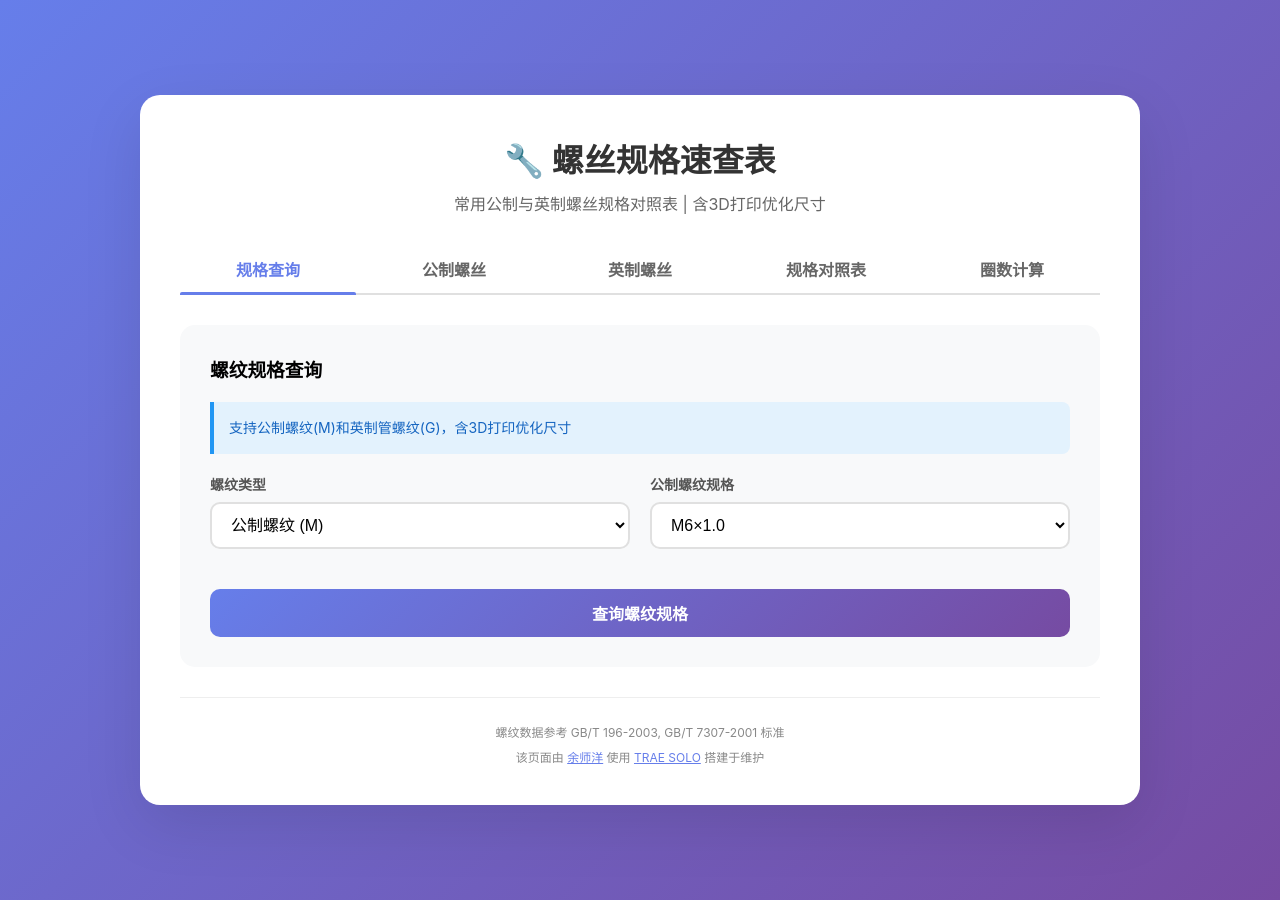
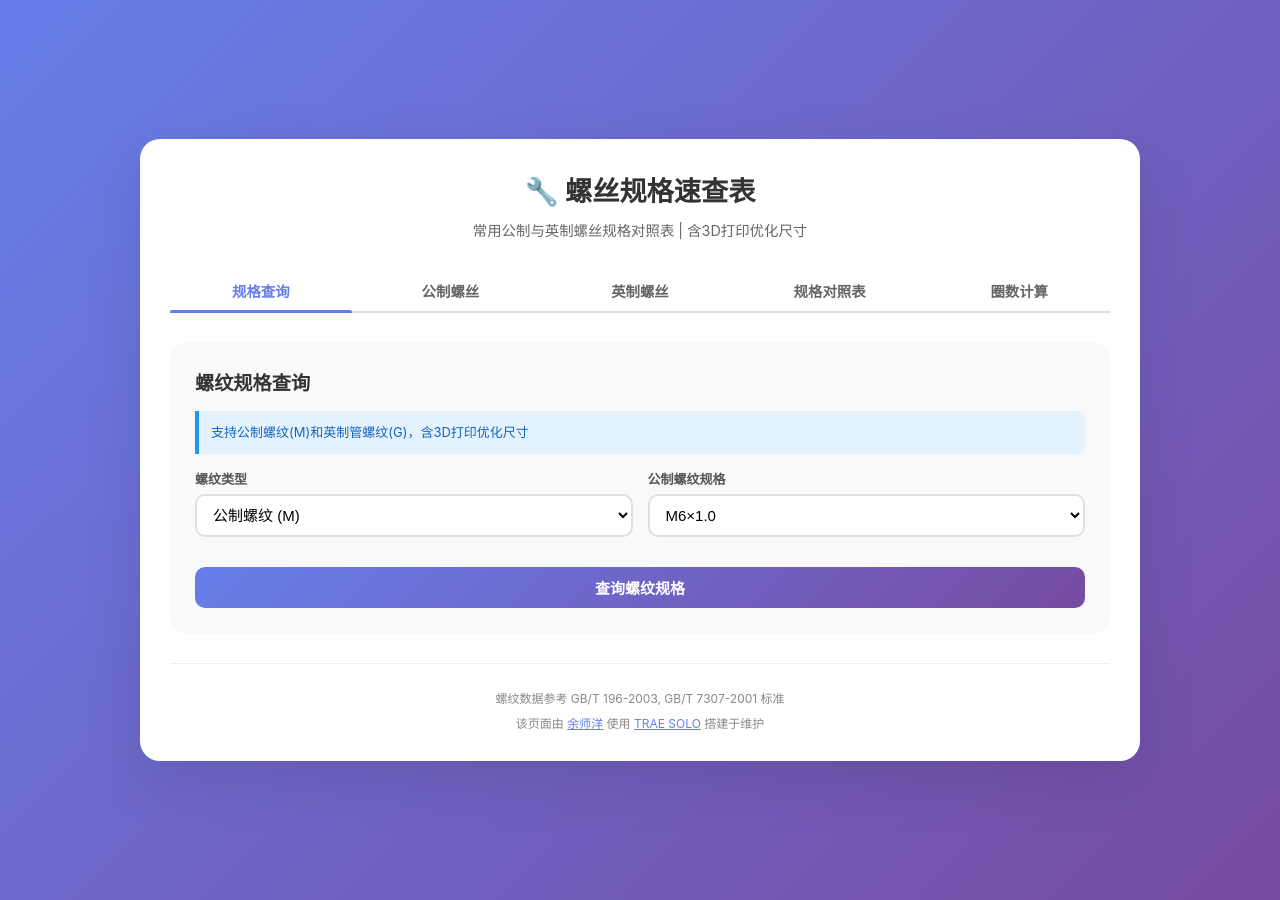
Before and after one commit to techysy/techysy.github.io, a Jekyll site: the page 3d-print-threads.html, which Jekyll copies as it is, in a window 1280 px wide. Built offline with Jekyll 4.4.1, drawn with Linux system fonts in a browser that asks for light colours.

Commit message:
Update 3d-print-threads.html

```diff
--- a/3d-print-threads.html
+++ b/3d-print-threads.html
@@ -27,34 +27,35 @@
             box-shadow: 0 20px 60px rgba(0,0,0,0.1);
             max-width: 1000px;
             width: 100%;
-            padding: 40px;
+            padding: 30px;
         }
 
         h1 {
             text-align: center;
             color: #333;
             margin-bottom: 10px;
-            font-size: 2em;
+            font-size: 1.7em;
         }
 
         .subtitle {
             text-align: center;
             color: #666;
             margin-bottom: 30px;
+            font-size: 0.9em;
         }
 
         .calculator-section {
             background: #f8f9fa;
             border-radius: 15px;
-            padding: 30px;
+            padding: 25px;
             margin-bottom: 30px;
         }
 
         .calculator-grid {
             display: grid;
-            grid-template-columns: repeat(auto-fit, minmax(250px, 1fr));
-            gap: 20px;
-            margin-bottom: 20px;
+            grid-template-columns: repeat(auto-fit, minmax(220px, 1fr));
+            gap: 15px;
+            margin-bottom: 15px;
         }
 
         .input-group {
@@ -65,15 +66,15 @@
         label {
             color: #555;
             font-weight: 600;
-            margin-bottom: 8px;
-            font-size: 14px;
+            margin-bottom: 6px;
+            font-size: 13px;
         }
 
         input, select {
-            padding: 12px 15px;
+            padding: 10px 12px;
             border: 2px solid #e0e0e0;
             border-radius: 10px;
-            font-size: 16px;
+            font-size: 15px;
             transition: all 0.3s ease;
             background: white;
         }
@@ -88,14 +89,14 @@
             background: linear-gradient(135deg, #667eea 0%, #764ba2 100%);
             color: white;
             border: none;
-            padding: 12px 30px;
+            padding: 10px 25px;
             border-radius: 10px;
-            font-size: 16px;
+            font-size: 15px;
             font-weight: 600;
             cursor: pointer;
             transition: all 0.3s ease;
             width: 100%;
-            margin-top: 20px;
+            margin-top: 15px;
         }
 
         button:hover {
@@ -107,8 +108,8 @@
             background: #e8f5e9;
             border: 2px solid #4caf50;
             border-radius: 10px;
-            padding: 20px;
-            margin-top: 20px;
+            padding: 15px;
+            margin-top: 15px;
             display: none;
         }
 
@@ -126,23 +127,24 @@
             color: #2e7d32;
             font-weight: 600;
             margin-bottom: 10px;
+            font-size: 1.1em;
         }
 
         .result-content {
             color: #1b5e20;
-            font-size: 18px;
+            font-size: 16px;
             line-height: 1.6;
         }
 
         .tabs {
             display: flex;
-            gap: 10px;
+            gap: 8px;
             margin-bottom: 30px;
             border-bottom: 2px solid #e0e0e0;
         }
 
         .tab {
-            padding: 12px 24px;
+            padding: 10px 20px;
             background: none;
             border: none;
             color: #666;
@@ -152,6 +154,7 @@
             transition: all 0.3s ease;
             margin: 0;
             border-radius: 0;
+            font-size: 0.9em;
         }
 
         .tab.active {
@@ -179,7 +182,7 @@
 
         .reference-table {
             overflow-x: auto;
-            margin-top: 20px;
+            margin-top: 15px;
         }
 
         table {
@@ -188,10 +191,11 @@
             background: white;
             border-radius: 10px;
             overflow: hidden;
+            font-size: 0.9em;
         }
 
         th, td {
-            padding: 12px;
+            padding: 9px 12px;
             text-align: left;
             border-bottom: 1px solid #e0e0e0;
         }
@@ -200,6 +204,7 @@
             background: #f5f5f5;
             font-weight: 600;
             color: #333;
+            font-size: 0.9em;
         }
 
         tr:hover {
@@ -208,23 +213,24 @@
 
         .highlight {
             background: #fff3cd;
-            padding: 2px 6px;
+            padding: 2px 5px;
             border-radius: 4px;
             font-weight: 600;
+            font-size: 0.95em;
         }
 
         .info-box {
             background: #e3f2fd;
             border-left: 4px solid #2196f3;
-            padding: 15px;
-            margin-bottom: 20px;
+            padding: 12px;
+            margin-bottom: 15px;
             border-radius: 0 8px 8px 0;
         }
 
         .info-box p {
             color: #1565c0;
-            line-height: 1.6;
-            font-size: 14px;
+            line-height: 1.5;
+            font-size: 13px;
         }
 
         .input-hint {
@@ -236,16 +242,16 @@
         .thread-info {
             background: #e3f2fd;
             border-left: 4px solid #2196f3;
-            padding: 15px;
-            margin-top: 15px;
+            padding: 12px;
+            margin-top: 12px;
             border-radius: 0 8px 8px 0;
         }
 
         .thread-info p {
             color: #1565c0;
-            line-height: 1.6;
-            font-size: 14px;
-            margin-bottom: 8px;
+            line-height: 1.5;
+            font-size: 13px;
+            margin-bottom: 6px;
         }
 
         .thread-info p:last-child {
@@ -256,7 +262,7 @@
             display: flex;
             justify-content: space-between;
             align-items: center;
-            padding: 10px 0;
+            padding: 8px 0;
             border-bottom: 1px dashed #a5d6a7;
         }
 
@@ -267,11 +273,12 @@
         .result-label {
             font-weight: 500;
             color: #555;
+            font-size: 0.95em;
         }
 
         .result-value {
             font-weight: 700;
-            font-size: 1.3em;
+            font-size: 1.15em;
             color: #2e7d32;
         }
 
@@ -280,22 +287,28 @@
             -webkit-background-clip: text;
             -webkit-text-fill-color: transparent;
             background-clip: text;
-            font-size: 1.5em;
+            font-size: 1.35em;
+        }
+
+        h3 {
+            font-size: 1.2em;
+            margin-bottom: 15px;
+            color: #333;
         }
 
         .formula-box {
             background: #fff3e0;
             border-left: 4px solid #ff9800;
-            padding: 15px;
-            margin-top: 20px;
+            padding: 12px;
+            margin-top: 15px;
             border-radius: 0 8px 8px 0;
         }
 
         .formula-box p {
             color: #e65100;
-            line-height: 1.6;
-            font-size: 14px;
-            margin-bottom: 8px;
+            line-height: 1.5;
+            font-size: 13px;
+            margin-bottom: 6px;
         }
 
         .formula-box p:last-child {
@@ -305,10 +318,11 @@
         .formula {
             font-family: 'Courier New', monospace;
             background: #fff;
-            padding: 8px 12px;
+            padding: 6px 10px;
             border-radius: 5px;
             display: inline-block;
-            margin: 5px 0;
+            margin: 4px 0;
+            font-size: 0.9em;
         }
 
         @media (max-width: 768px) {
@@ -397,7 +411,7 @@
         <!-- 规格查询 -->
         <div id="query" class="tab-content active">
             <div class="calculator-section">
-                <h3 style="margin-bottom: 20px;">螺纹规格查询</h3>
+                <h3>螺纹规格查询</h3>
                 <div class="info-box">
                     <p>支持公制螺纹(M)和英制管螺纹(G)，含3D打印优化尺寸</p>
                 </div>
@@ -462,7 +476,7 @@
         <!-- 公制螺丝 -->
         <div id="metric" class="tab-content">
             <div class="reference-table">
-                <h3 style="margin-bottom: 15px;">公制螺纹基本尺寸 (GB/T 196) | 3D打印牙型参数</h3>
+                <h3>公制螺纹基本尺寸 (GB/T 196) | 3D打印牙型参数</h3>
                 <table>
                     <tr>
                         <th>螺纹代号</th>
@@ -617,7 +631,7 @@
         <!-- 英制螺丝 -->
         <div id="imperial" class="tab-content">
             <div class="reference-table">
-                <h3 style="margin-bottom: 15px;">英制螺纹基本尺寸</h3>
+                <h3>英制螺纹基本尺寸</h3>
                 <table>
                     <tr>
                         <th>螺纹代号</th>
@@ -677,7 +691,7 @@
                 </table>
             </div>
             <div class="reference-table">
-                <h3 style="margin-bottom: 15px;">英制管螺纹基本尺寸 (GB/T 7307)</h3>
+                <h3>英制管螺纹基本尺寸 (GB/T 7307)</h3>
                 <table>
                     <tr>
                         <th>螺纹代号</th>
@@ -758,7 +772,7 @@
         <!-- 规格对照表 -->
         <div id="conversion" class="tab-content">
             <div class="reference-table">
-                <h3 style="margin-bottom: 15px;">常用规格对照表</h3>
+                <h3>常用规格对照表</h3>
                 <table>
                     <tr>
                         <th>英制规格</th>
@@ -809,7 +823,7 @@
         <!-- 圈数计算 -->
         <div id="calc" class="tab-content">
             <div class="calculator-section">
-                <h3 style="margin-bottom: 20px;">3D打印螺纹圈数与角度计算</h3>
+                <h3>3D打印螺纹圈数与角度计算</h3>
                 <div class="calculator-grid">
                     <div class="input-group">
                         <label>螺纹类型</label>
```
